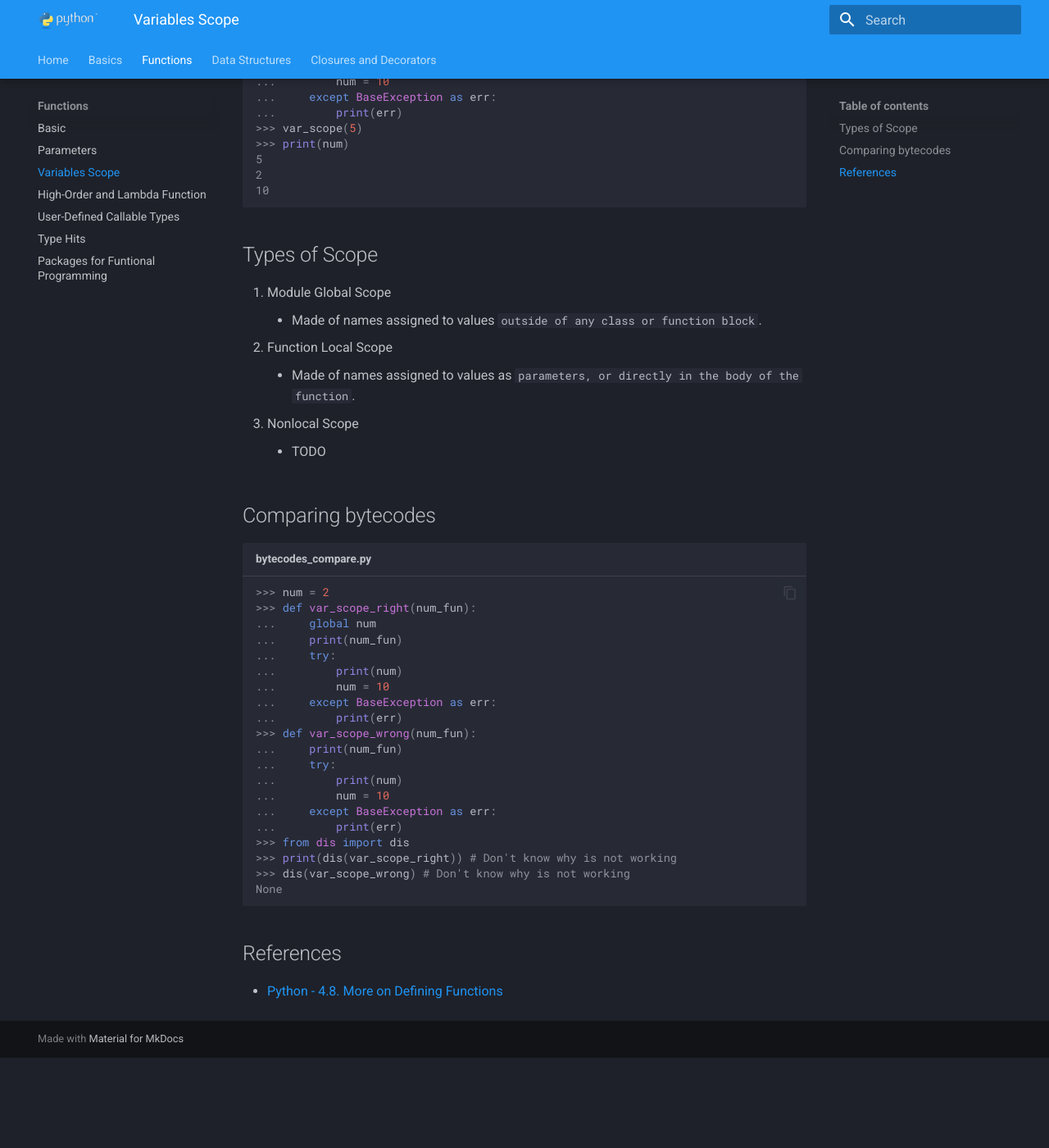
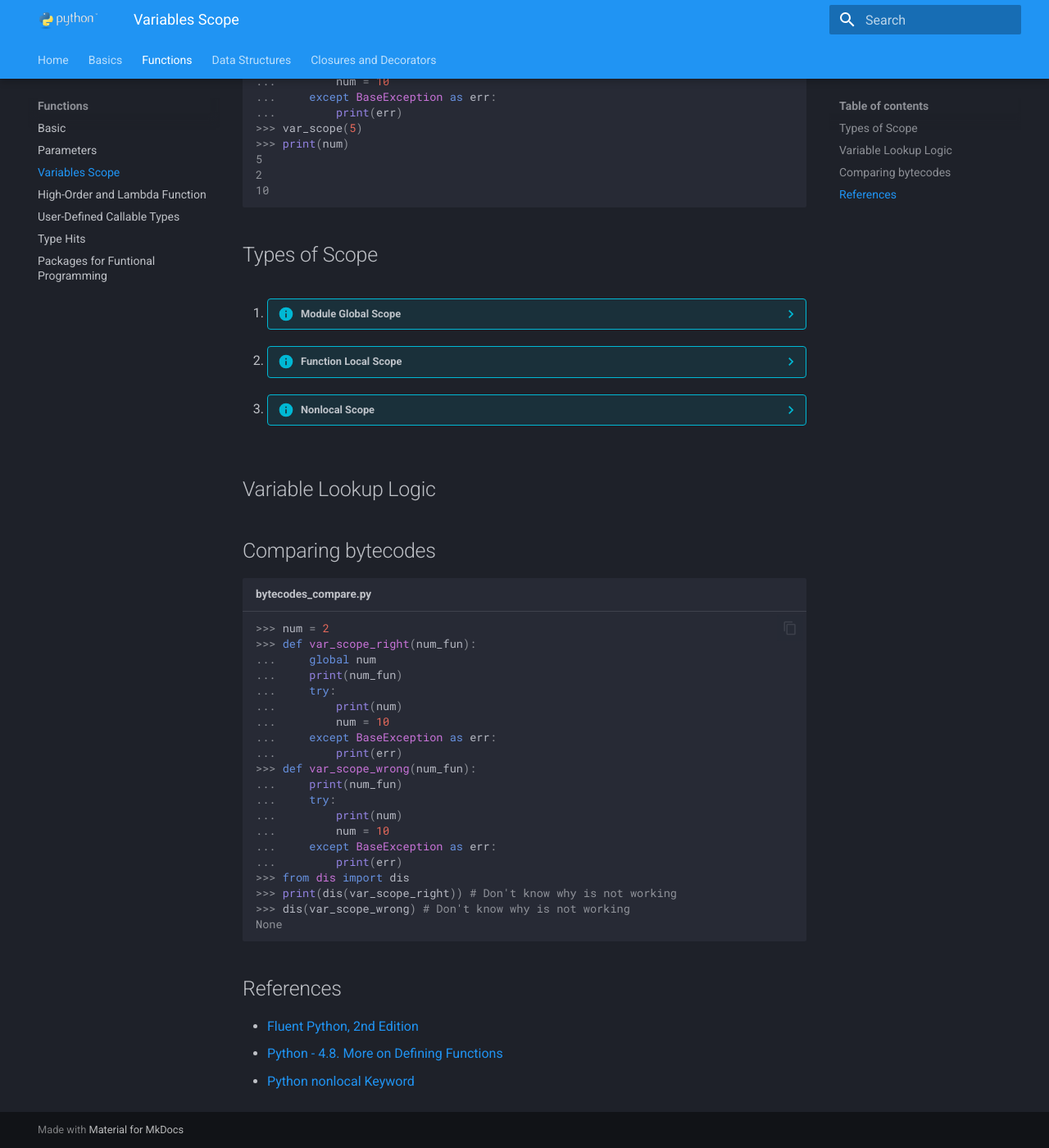
Before and after one commit to RomeroGabriel/mastering-python, an MkDocs documentation site: the page built from documentation/functions/variables_scope.md, in a window 1280 px wide and 1400 px high, scrolled down 945 px. Shown: the whole window at 82% size. Built offline with MkDocs 1.6.1 and Material for MkDocs 9.7.7, drawn with Linux system fonts in a browser that asks for light colours; before the commit the page ends 2235 px from its top, so only the background shows below that.

Commit message:
Add nonlocal scope to variables scope

```diff
--- a/documentation/functions/variables_scope.md
+++ b/documentation/functions/variables_scope.md
@@ -36,12 +36,14 @@
 
 ## Types of Scope
 
-1. Module Global Scope
-    - Made of names assigned to values `outside of any class or function block`.
-1. Function Local Scope
-    - Made of names assigned to values as `parameters, or directly in the body of the function`.
-1. Nonlocal Scope
-    - TODO
+1. ??? info "Module Global Scope"
+    Made of names assigned to values `outside of any class or function block`.
+1. ??? info "Function Local Scope"
+    Made of names assigned to values as `parameters, or directly in the body of the function`.
+1. ??? info "Nonlocal Scope"
+    The nonlocal scope refer to all those variables that are `declared within nested functions`. The `nonlocal keyword is used to work with variables inside nested functions`, where the variable should not belong to the inner function. It lets you declare a variable as a `free variable`.
+
+## Variable Lookup Logic
 
 ## Comparing bytecodes
 
@@ -71,4 +73,6 @@
 
 ## References
 
+- [Fluent Python, 2nd Edition](https://www.oreilly.com/library/view/fluent-python-2nd/9781492056348/)
 - [Python - 4.8. More on Defining Functions](https://docs.python.org/3/tutorial/controlflow.html#more-on-defining-functions)
+- [Python nonlocal Keyword](https://www.w3schools.com/python/ref_keyword_nonlocal.asp)
```
